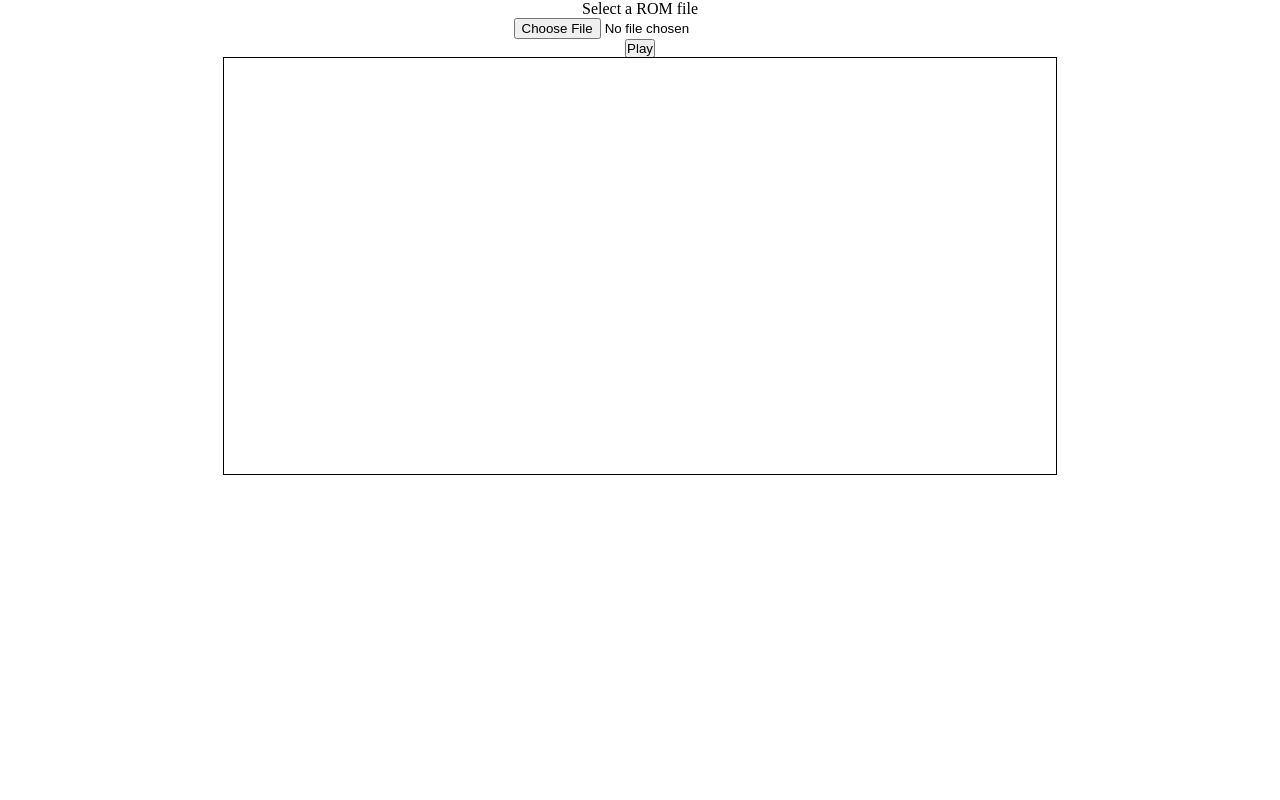
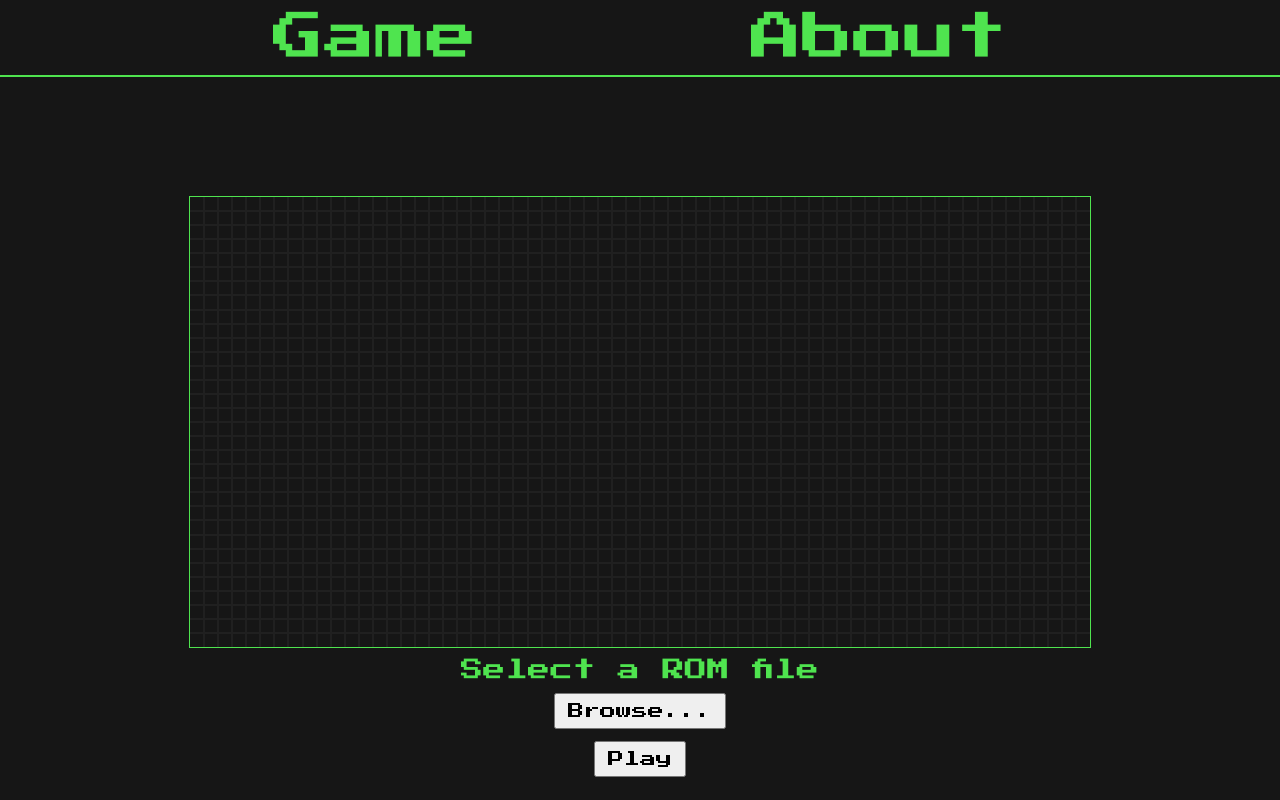
Before and after one commit to tylerhand1/chip8js, a React (Vite) app: page / in a window 1280 px wide. Built offline with nearby package versions, Linux system fonts and the light colour scheme.

Commit message:
Add start 2P font and setup layout

```diff
--- a/index.html
+++ b/index.html
@@ -4,6 +4,9 @@
     <meta charset="UTF-8" />
     <link rel="icon" type="image/svg+xml" href="/faivcon.ico" />
     <meta name="viewport" content="width=device-width, initial-scale=1.0" />
+    <link rel="preconnect" href="https://fonts.googleapis.com">
+    <link rel="preconnect" href="https://fonts.gstatic.com" crossorigin>
+    <link href="https://fonts.googleapis.com/css2?family=Press+Start+2P&display=swap" rel="stylesheet">
     <title>Chip8 Emulator</title>
   </head>
   <body>
--- a/src/App.tsx
+++ b/src/App.tsx
@@ -5,6 +5,16 @@ const App = () => {
 
   return (
     <>
+      <header>
+        <ul>
+          <li>
+            Game
+          </li>
+          <li>
+            About
+          </li>
+        </ul>
+      </header>
       <main>
         <GamePlayer />
       </main>
--- a/src/components/GamePlayer.tsx
+++ b/src/components/GamePlayer.tsx
@@ -1,15 +1,15 @@
+import Screen from '@/components/Screen';
 import GameUploadForm from '@/components/GameUploadForm';
 import PlayButton from './PlayButton';
-import Screen from '@/components/Screen';
 
 const GamePlayer = () => {
   return (
     <>
-      <GameUploadForm />
-      <PlayButton />
       <div className='screen-container'>
         <Screen />
       </div>
+      <GameUploadForm />
+      <PlayButton />
     </>
   );
 };
--- a/src/components/GameUploadForm.tsx
+++ b/src/components/GameUploadForm.tsx
@@ -3,6 +3,7 @@ import { EmulatorContext } from '@/context/emulatorContext';
 
 const GameUploadForm = () => {
   const emulator = useContext(EmulatorContext);
+
   const handleUpload = (e: React.SyntheticEvent<HTMLInputElement>) => {
     if (e.currentTarget.files) {
       emulator.reset();
@@ -10,15 +11,25 @@ const GameUploadForm = () => {
       emulator.readGame(gameFile);
     }
   };
+
+  const handleClick = () => {
+    document.getElementById('game-file')?.click();
+  };
+
   return (
     <>
-      <label htmlFor="game-file">Select a ROM file</label>
+      <label htmlFor='game-file'>Select a ROM file</label>
       <input
-        type="file"
-        name="game-file"
-        id="game-file"
+        type='file'
+        name='game-file'
+        id='game-file'
         accept='.rom,.chip8,.c8,.ch8'
         onChange={handleUpload}
+      />
+      <input
+        type='button'
+        value='Browse...'
+        onClick={handleClick}
       />
     </>
   );
--- a/src/styles/index.css
+++ b/src/styles/index.css
@@ -3,6 +3,14 @@
   padding: 0;
 
   box-sizing: border-box;
+  list-style: none;
+}
+
+:root {
+  --screen-width: 300px;
+  --screen-height: 150px;
+
+  --green: #4fe44f;
 }
 
 html,
@@ -11,14 +19,51 @@ body,
   min-height: 100vh;
 }
 
+body {
+  font-size: 62.5%;
+
+  background-color: #161616;
+  color: var(--green);
+}
+
+#root {
+  display: flex;
+  flex-direction: column;
+  align-items: center;
+  gap: 120px;
+}
+
+body,
+input,
+input::file-selector-button,
+button {
+  font-family: "Press Start 2P", system-ui;
+}
+
+header {
+  justify-self: flex-start;
+  border-bottom: 2px solid var(--green);
+  font-size: 2.2rem;
+  width: 100%;
+}
+
+header ul {
+  display: flex;
+  justify-content: center;
+  align-items: center;
+  gap: 28px;
+}
+
 main {
   display: flex;
   flex-direction: column;
   align-items: center;
+  width: var(--screen-width);
+  gap: 12px;
 }
 
 .screen-container {
-  outline: 1px solid black;
+  outline: 1px solid var(--green);
 }
 
 .pixel-row {
@@ -26,10 +71,60 @@ main {
 }
 
 .pixel {
-  width: 13px;
-  height: 13px;
+  width: calc(var(--screen-width) / 64);
+  height: calc(var(--screen-height) / 32);
+
+  outline: 1px solid #202020;
 }
 
 .filled {
-  background-color: black;
+  background-color: #4fe44f;
 }
+
+label {
+  text-align: center;
+  font-size: 1.4rem;
+}
+
+button,
+input[type='button'] {
+  font-size: 1rem;
+  padding: 8px 12px;
+  cursor: pointer;
+}
+
+#game-file {
+  display: none;
+}
+
+@media only screen and (min-width: 700px) {
+  :root {
+    --screen-width: 600px;
+    --screen-height: 300px;
+  }
+
+  header {
+    font-size: 2.6rem;
+    padding: 12px 0;
+  }
+
+  header ul {
+    gap: 128px;
+  }
+}
+
+@media only screen and (min-width: 1000px) {
+  :root {
+    --screen-width: 900px;
+    --screen-height: 450px;
+  }
+
+  header {
+    font-size: 3.2rem;
+  }
+
+  header ul {
+    justify-content: space-evenly;
+    gap: 0;
+  }
+}
```
